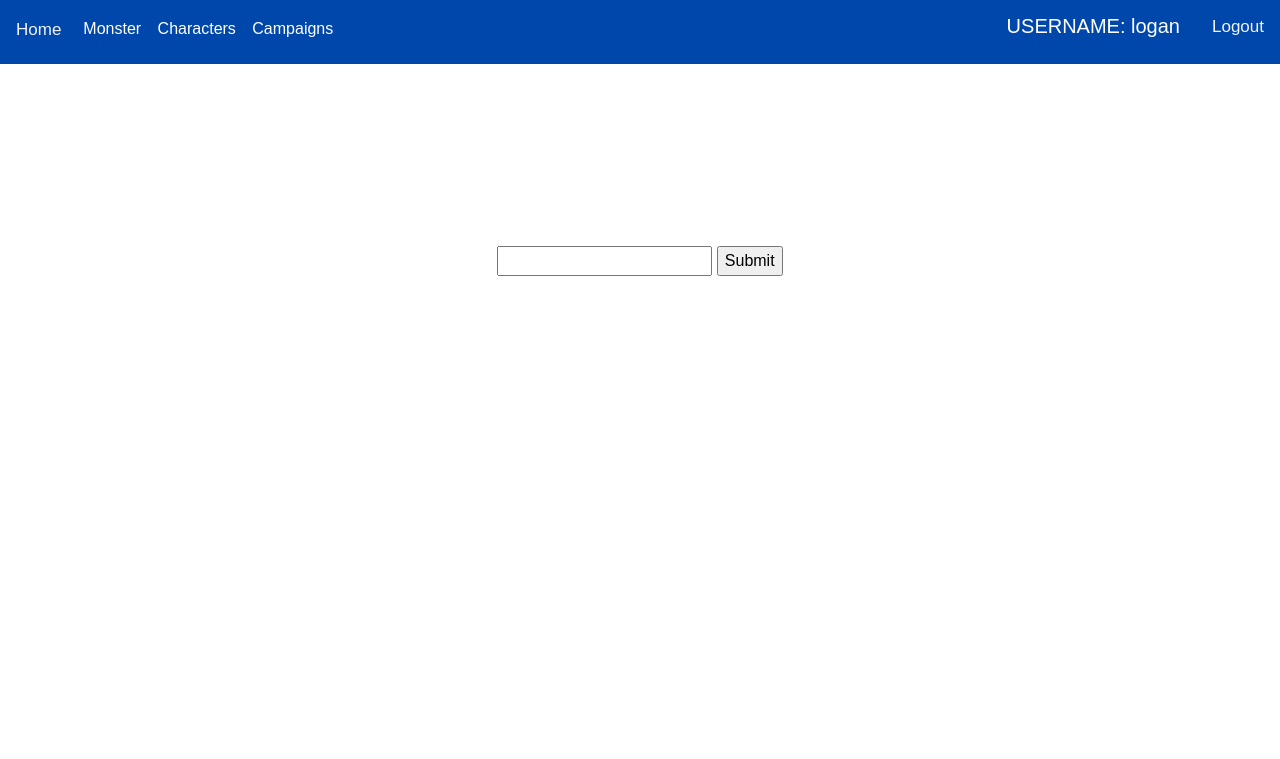
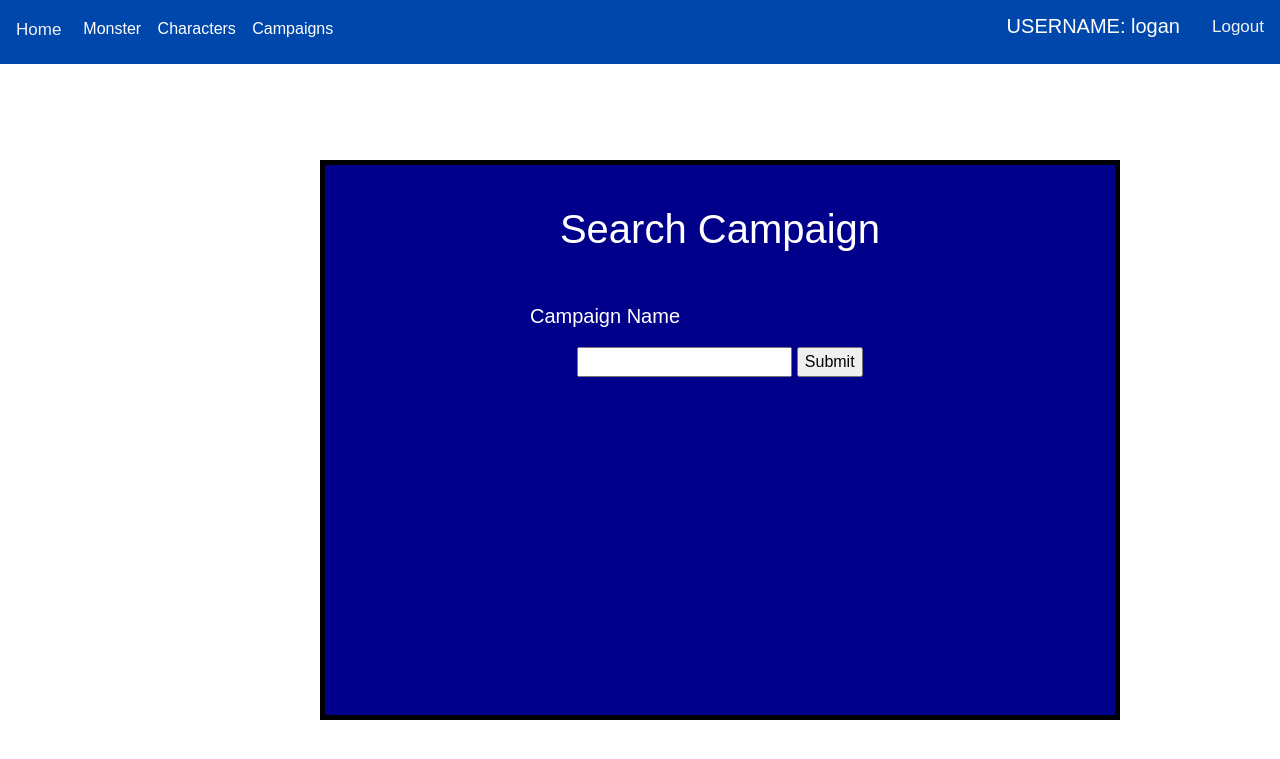
Before and after one commit to wcollins22/DiceAndMangement, a Django app: page /search_campaign/ in a window 1280 px wide. Shown: the top 759 px of the page. Run offline with Django 3.2, Linux system fonts and the light colour scheme; a user stored in the database is signed in; some libraries are stand-ins or nearby versions.

Commit message:
Update search_campaign.html

```diff
--- a/app/templates/search_campaign.html
+++ b/app/templates/search_campaign.html
@@ -11,7 +11,18 @@
 	<link rel="stylesheet" href = "{% static 'search.css'%}"/>
 
 
+  <style>
+    .bodi1{
+        border: solid 5px black;
+        width: 50em;
+        height: 35em;
+        margin-left: 20em;
+        background: darkblue;
+        margin-top: 6em;
 
+
+    }
+    </style>
 </head>
 <body>
         <div class="topnav">
@@ -56,20 +67,19 @@
         <div class="bodi1">
               <h1>Search Campaign</h1>
                 <form class="inp" method="GET" action="">
-              {%csrf_token%}
-
-
-
-
+                  {% csrf_token %}
                   <label>
-            <p class="next1">Monster's Name<p>
+                      <p class="next1">Campaign Name<p>
                       <input class="inp" type="text" name="search">
                   </label>
 
                   <input class="inp" type="submit">
 
+
+
+                </form>
             {% for campaign in campaigns %}
-          <a href="#" >
+              <a href="{% url 'view_campaign' campaign.id %}">
                 <div class="card">
                   <h3>Campaign Name:</h3>
                   <p>{{campaign.name}}</p><br>
@@ -80,9 +90,13 @@
             {% endfor %}
 
 
+          </div>
+
+
+
 
         </div>
-	</form>
+
 
 
 
```
Lines whose indentation alone changed are shown as unchanged.
